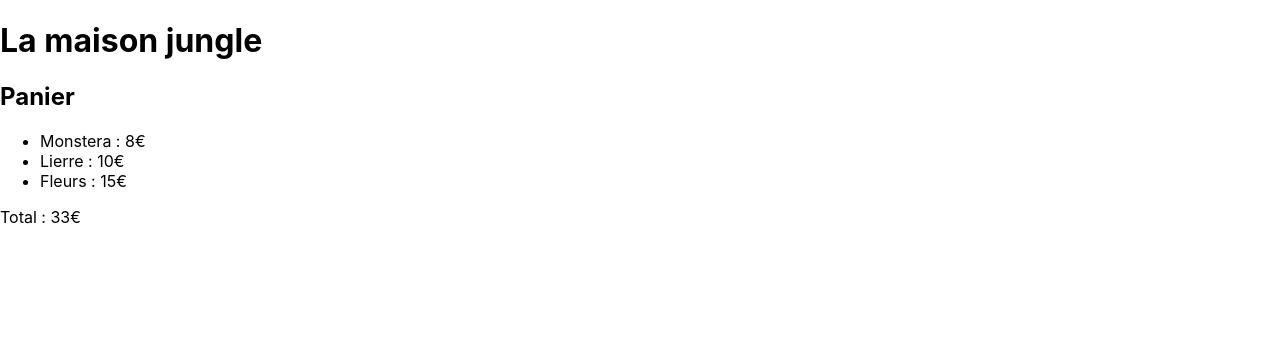
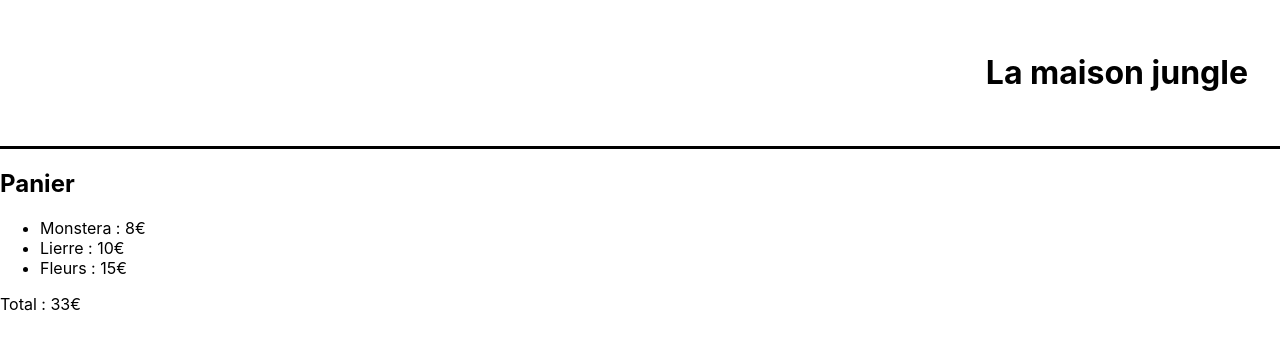
Before and after one commit to lulumush/la-maison-jungle, a React (Create React App) app: page / in a window 1280 px wide. Shown: the top 350 px of the page. Built offline with nearby package versions, Linux system fonts and the light colour scheme.

Commit message:
add styles folder + style to banner

```diff
--- a/src/components/Banner.js
+++ b/src/components/Banner.js
@@ -1,5 +1,11 @@
+import '../styles/Banner.css'
+
 function Banner() {
-    return <h1>La maison jungle</h1>
+    return (
+        <div className='lmj-banner'>
+            <h1>La maison jungle</h1>
+        </div>
+    )
 }
 
 export default Banner
--- a/src/index.js
+++ b/src/index.js
@@ -1,6 +1,6 @@
 import React from 'react';
 import ReactDOM from 'react-dom/client';
-import './index.css';
+import './styles/index.css';
 import App from './components/App';
 import reportWebVitals from './reportWebVitals';
 
--- /dev/null
+++ b/src/styles/Banner.css
@@ -0,0 +1,6 @@
+.lmj-banner {
+    color: black;
+    text-align: right;
+    padding: 32px;
+    border-bottom: solid 3px black;
+}
```
Also changed, not shown: src/styles/index.css (renamed from src/index.css).
